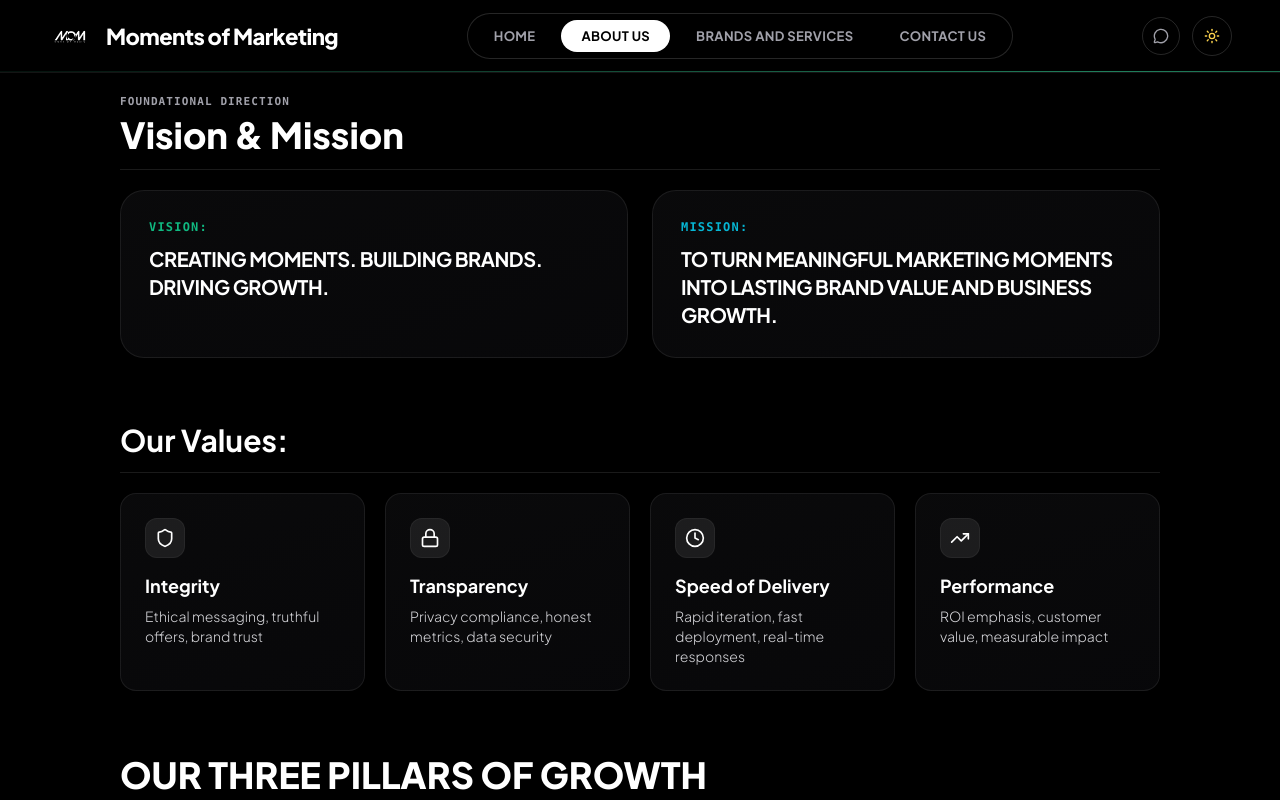
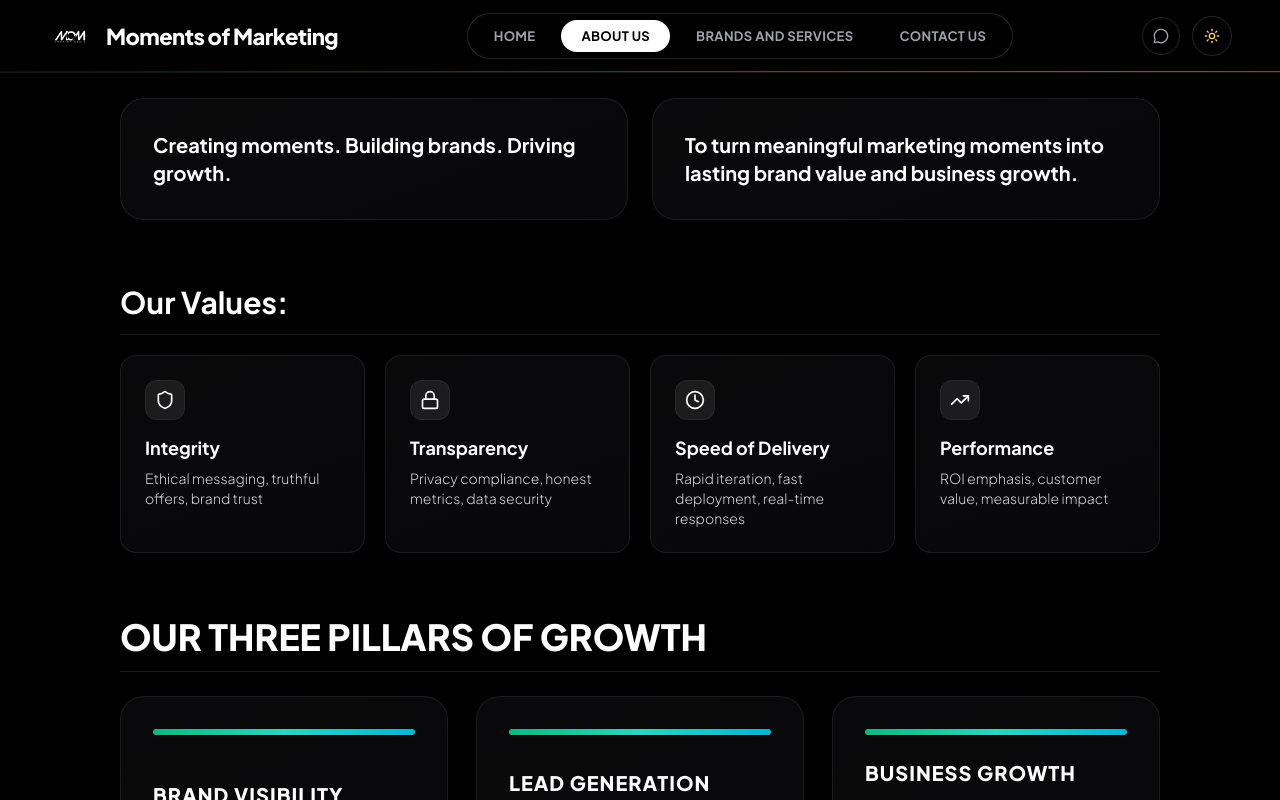
Before and after one commit to moreofmusic/mom, a Next.js app in the folder frontend/: page /about in a window 1280 px wide. Shown: the top 800 px of the page. Built offline with nearby package versions, Linux system fonts and the light colour scheme; a web font is replaced by a local one.

Commit message:
feat: remove Vision and Mission headings and convert statements to sentence case

```diff
--- a/frontend/src/components/MomentsOfMarketingLanding.tsx
+++ b/frontend/src/components/MomentsOfMarketingLanding.tsx
@@ -275,36 +275,19 @@ export default function MomentsOfMarketingLanding({
 
         <div className="space-y-12 sm:space-y-16">
 
-          {/* ---------------- 1. VISION & MISSION ---------------- */}
-          <section className="space-y-5">
-            <div className="border-b border-zinc-200 dark:border-white/10 pb-3.5">
-              <span className="text-[11px] font-mono font-bold tracking-widest uppercase text-zinc-500 dark:text-zinc-400 block mb-1">
-                FOUNDATIONAL DIRECTION
-              </span>
-              <h2 className="text-3xl sm:text-4xl font-extrabold font-display dark:text-white text-zinc-950">
-                Vision &amp; Mission
-              </h2>
-            </div>
-
+          {/* ---------------- 1. CORE BRAND STATEMENTS ---------------- */}
+          <section className="pt-1">
             <div className="grid grid-cols-1 md:grid-cols-2 gap-5 sm:gap-6">
-              {/* Vision */}
-              <div className="pro-card p-6 sm:p-7 rounded-3xl border border-zinc-200 dark:border-white/10 space-y-2.5 shadow-sm">
-                <span className="text-xs font-mono tracking-widest uppercase text-emerald-500 font-bold block">
-                  Vision:
-                </span>
-                <h3 className="text-lg sm:text-xl font-bold font-display uppercase tracking-tight dark:text-white text-zinc-950 leading-snug">
-                  Creating Moments. Building Brands. Driving Growth.
-                </h3>
+              <div className="pro-card p-6 sm:p-8 rounded-3xl border border-zinc-200 dark:border-white/10 shadow-sm flex items-center group hover:border-zinc-950 dark:hover:border-white transition-all duration-300">
+                <p className="text-base sm:text-lg md:text-xl font-bold font-display text-zinc-950 dark:text-white leading-relaxed">
+                  Creating moments. Building brands. Driving growth.
+                </p>
               </div>
 
-              {/* Mission */}
-              <div className="pro-card p-6 sm:p-7 rounded-3xl border border-zinc-200 dark:border-white/10 space-y-2.5 shadow-sm">
-                <span className="text-xs font-mono tracking-widest uppercase text-cyan-500 font-bold block">
-                  Mission:
-                </span>
-                <h3 className="text-lg sm:text-xl font-bold font-display uppercase tracking-tight dark:text-white text-zinc-950 leading-snug">
+              <div className="pro-card p-6 sm:p-8 rounded-3xl border border-zinc-200 dark:border-white/10 shadow-sm flex items-center group hover:border-zinc-950 dark:hover:border-white transition-all duration-300">
+                <p className="text-base sm:text-lg md:text-xl font-bold font-display text-zinc-950 dark:text-white leading-relaxed">
                   To turn meaningful marketing moments into lasting brand value and business growth.
-                </h3>
+                </p>
               </div>
             </div>
           </section>
--- a/frontend/src/components/VisionMissionValues.tsx
+++ b/frontend/src/components/VisionMissionValues.tsx
@@ -44,36 +44,22 @@ export default function VisionMissionValues() {
           </p>
         </div>
 
-        {/* Vision & Mission Cards */}
+        {/* Brand Statement Cards */}
         <div className="grid grid-cols-1 md:grid-cols-2 gap-8 mb-12">
 
-          {/* Vision Card */}
+          {/* Card 1 */}
           <div className="pro-card p-8 sm:p-12 rounded-3xl space-y-4 group border border-zinc-200 dark:border-white/10 dark:hover:border-white hover:border-black transition-all duration-300 shadow-sm">
-            <div className="flex items-center justify-between">
-              {/* Non-clickable Pill: NO OUTLINE */}
-              <span className="text-xs font-mono tracking-widest uppercase dark:text-white text-zinc-900 dark:bg-white/[0.08] bg-zinc-200/80 px-3.5 py-1.5 rounded-full font-bold">
-                Vision
-              </span>
-              <Sparkles className="w-5 h-5 dark:text-white text-zinc-900" />
-            </div>
-            <h3 className="text-2xl sm:text-3xl font-bold font-display uppercase tracking-tight dark:text-white text-zinc-950 leading-snug">
-              Creating Moments. Building Brands. Driving Growth.
+            <h3 className="text-2xl sm:text-3xl font-bold font-display tracking-tight dark:text-white text-zinc-950 leading-snug">
+              Creating moments. Building brands. Driving growth.
             </h3>
             <p className="text-sm sm:text-base dark:text-zinc-300 text-zinc-600 leading-relaxed font-light">
               To be the premier cultural and commercial marketing agency, pairing breakthrough creative identity with compound full-funnel digital performance for ambitious founders and enterprise brands.
             </p>
           </div>
 
-          {/* Mission Card: Exact PPT Slide 4 */}
+          {/* Card 2 */}
           <div className="pro-card p-8 sm:p-12 rounded-3xl space-y-4 group border border-zinc-200 dark:border-white/10 dark:hover:border-white hover:border-black transition-all duration-300 shadow-sm">
-            <div className="flex items-center justify-between">
-              {/* Non-clickable Pill: NO OUTLINE */}
-              <span className="text-xs font-mono tracking-widest uppercase dark:text-white text-zinc-900 dark:bg-white/[0.08] bg-zinc-200/80 px-3.5 py-1.5 rounded-full font-bold">
-                Mission
-              </span>
-              <Compass className="w-5 h-5 dark:text-white text-zinc-900" />
-            </div>
-            <h3 className="text-2xl sm:text-3xl font-bold font-display uppercase tracking-tight dark:text-white text-zinc-950 leading-snug">
+            <h3 className="text-2xl sm:text-3xl font-bold font-display tracking-tight dark:text-white text-zinc-950 leading-snug">
               To turn meaningful marketing moments into lasting brand value and business growth.
             </h3>
             <p className="text-sm sm:text-base dark:text-zinc-300 text-zinc-600 leading-relaxed font-light">
```
